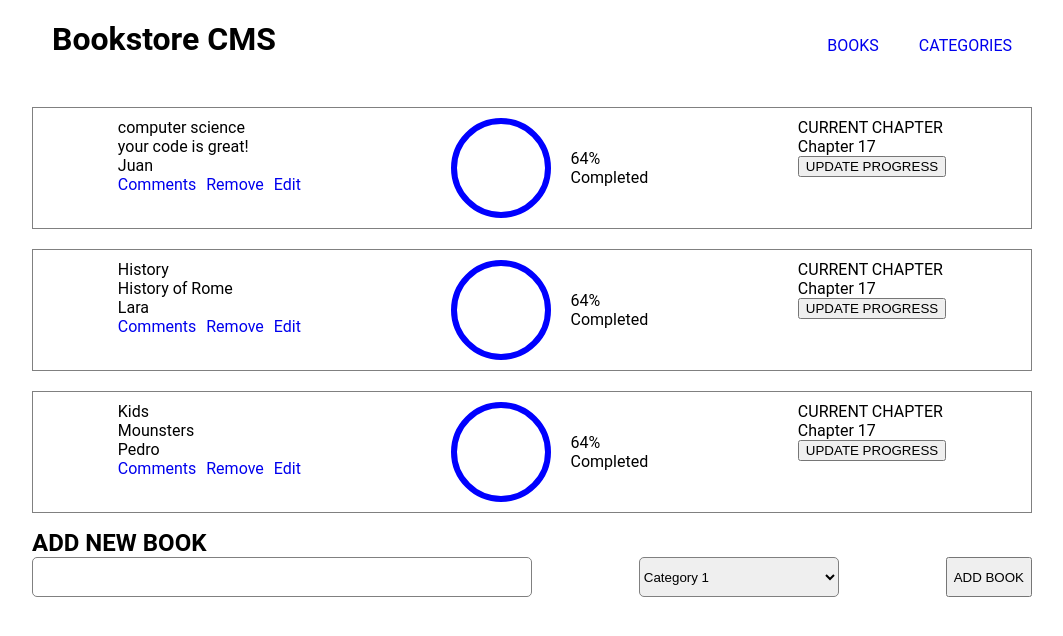
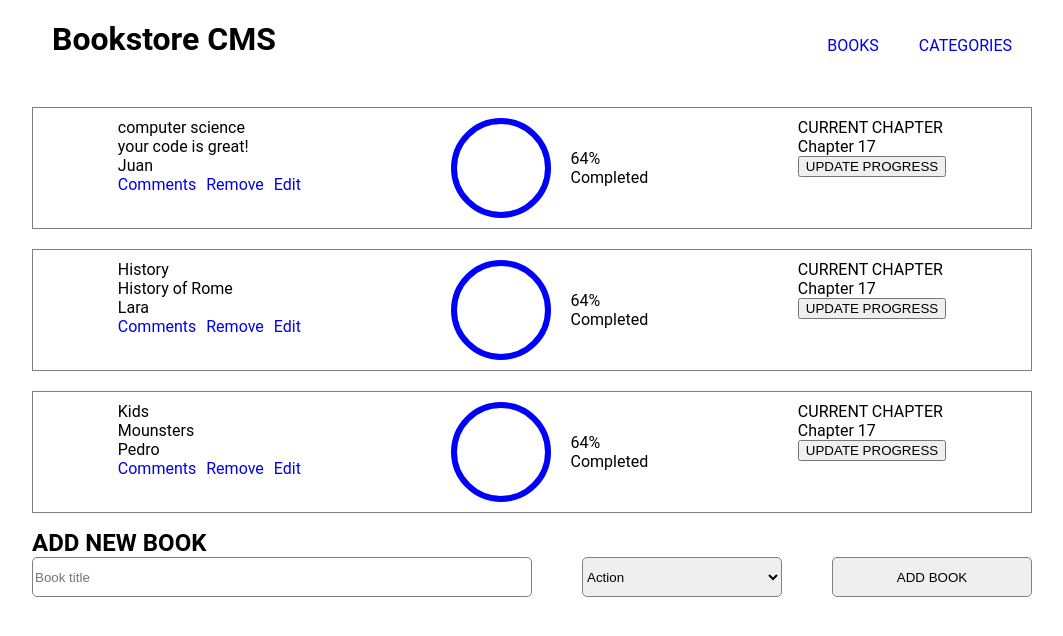
Before and after one commit to Juank628/bookstore, a React (Create React App) app: page / in a window 1280 px wide. Shown: the top 636 px of the page, without its empty margins (108-1171 px from the left). Built offline with nearby package versions, Linux system fonts and the light colour scheme.

Commit message:
basic styles created

```diff
--- a/src/components/AddForm.js
+++ b/src/components/AddForm.js
@@ -6,11 +6,11 @@ export default function AddForm() {
     <section>
       <h2>ADD NEW BOOK</h2>
       <form className={styles.formContainer}>
-        <input className={styles.textInput} type="text" />
+        <input placeholder="Book title" className={styles.textInput} type="text" />
         <select className={styles.selectInput} name="" id="">
-          <option value="">Category 1</option>
+          <option value="">Action</option>
         </select>
-        <button type="button">ADD BOOK</button>
+        <button className={styles.addButton} type="button">ADD BOOK</button>
       </form>
     </section>
   );
--- a/src/components/AddForm.module.css
+++ b/src/components/AddForm.module.css
@@ -3,16 +3,22 @@
   justify-content: space-between;
 }
 
-.textInput {
-  width: 50%;
+.textInput,
+.selectInput,
+.addButton {
   height: 40px;
   border-radius: 5px;
   border: 1px solid gray;
 }
 
+.textInput {
+  width: 50%;
+}
+
 .selectInput {
   width: 20%;
-  height: 40px;
-  border-radius: 5px;
-  border: 1px solid gray;
 }
+
+.addButton {
+  width: 20%;
+}
```
